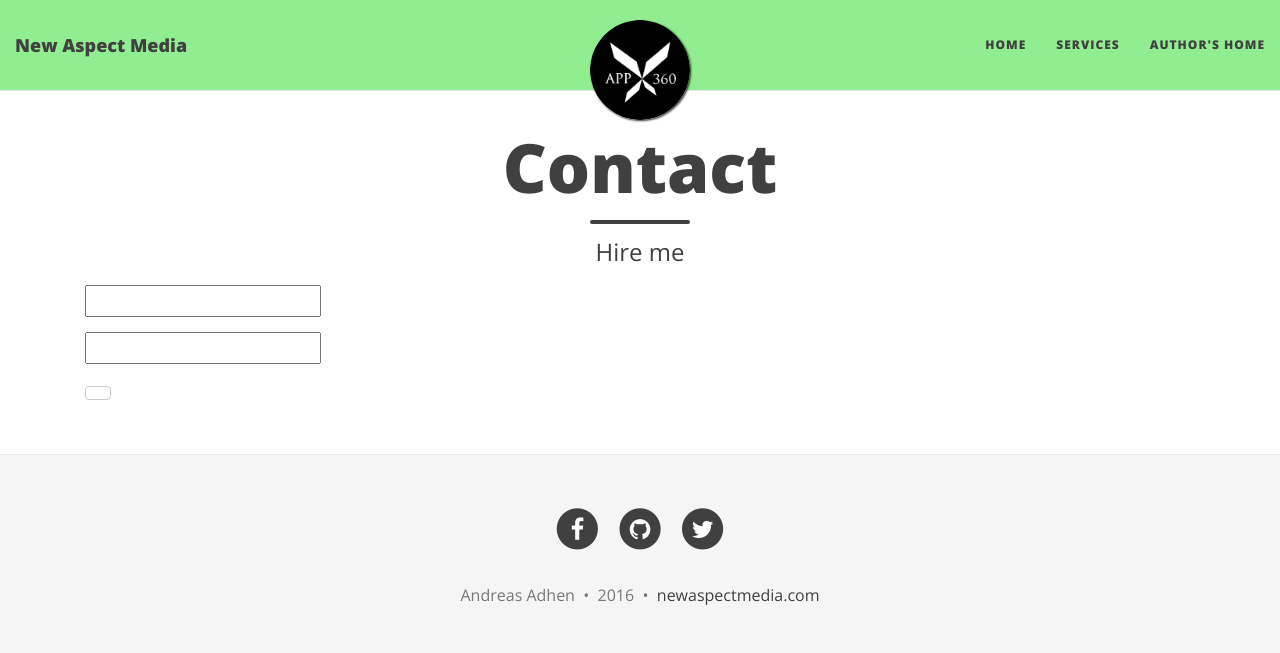
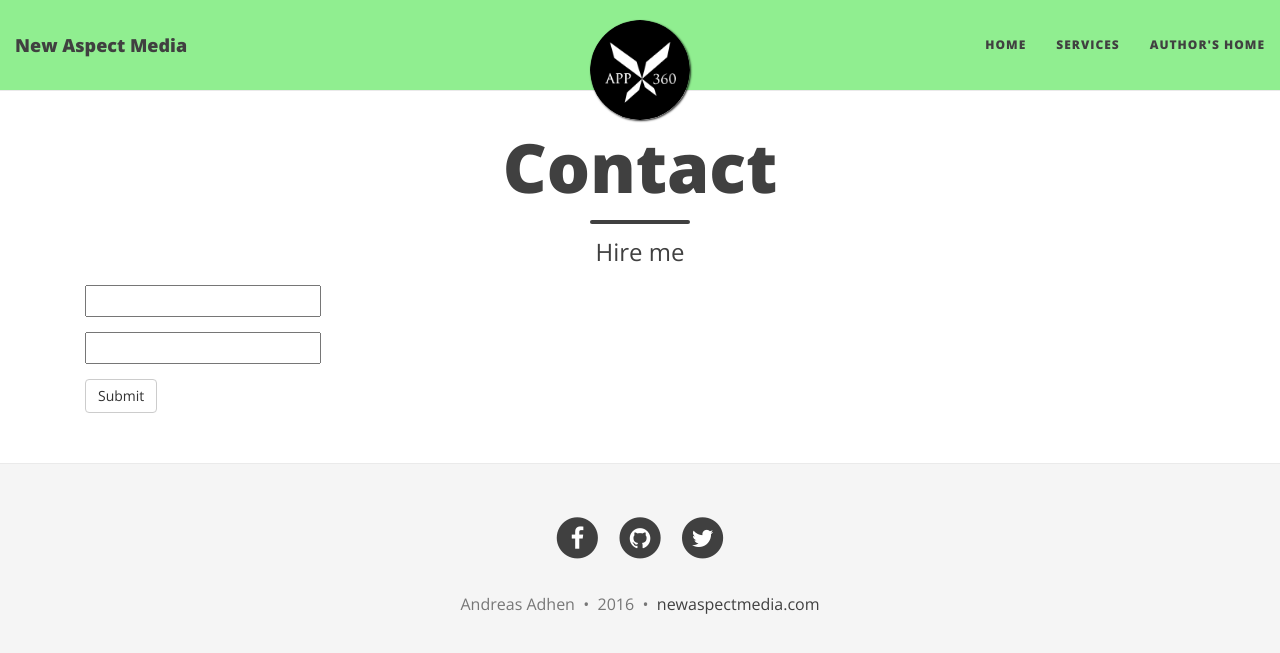
Before and after one commit to newmedia77/appxnam, a Jekyll site: the page built from contact.md, in a window 1280 px wide. Shown: the top 653 px of the page. Built offline with Jekyll 4.4.1, drawn with Linux system fonts in a browser that asks for light colours; nearby versions of some CDN libraries.

Commit message:
andrea
contact

```diff
--- a/contact.md
+++ b/contact.md
@@ -11,7 +11,7 @@ slug:
 <div class = "form-group">
     <input type="email" name="_replyto">
 </div>
-    <button type="submit" value="Send" class = "btn btn-default"></button>
+    <button type="submit" value="Send" class = "btn btn-default">Submit</button>
     <input type="text" name="_gotcha" style="display:none" />
     <input type="hidden" name="_next" value="//newaspectmedia.com" />
 </form>
```
